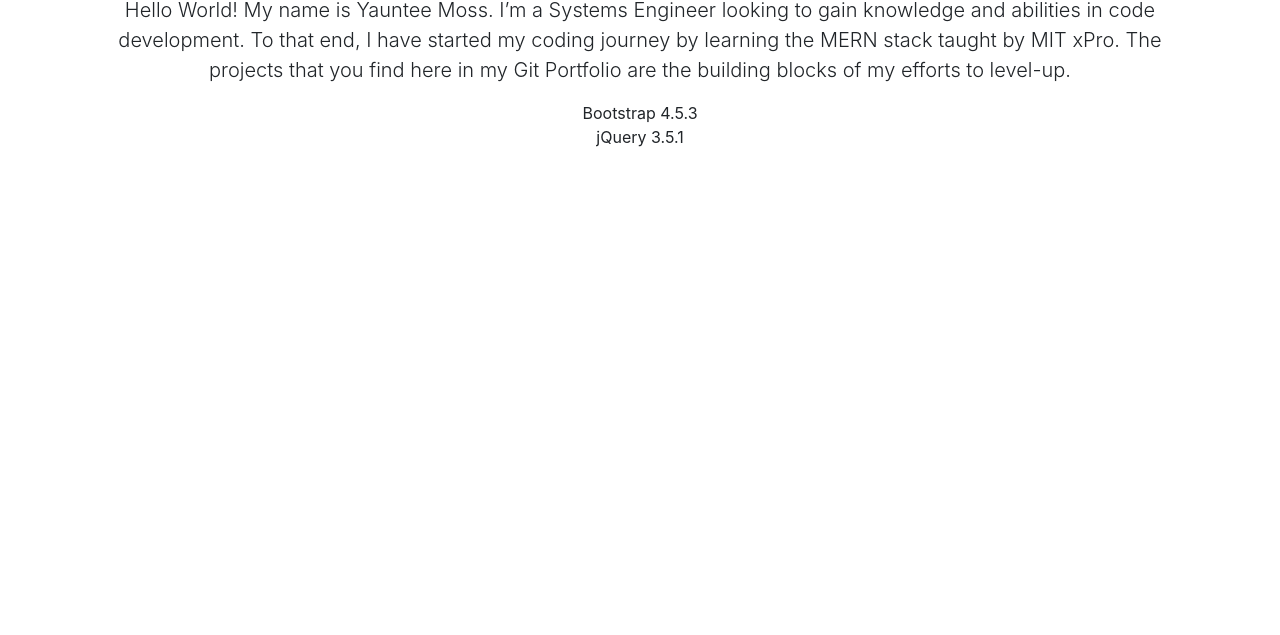
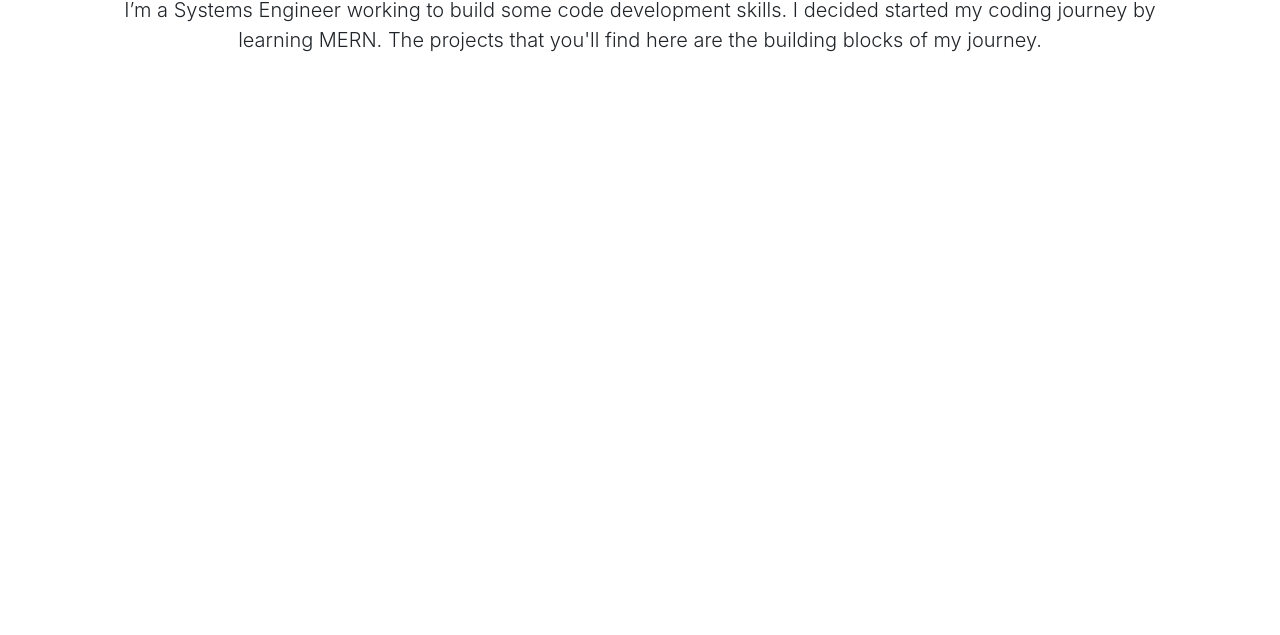
Before and after one commit to yauntee/yauntee.github.io, a website: page index.html in a window 1280 px wide. Shown: the part 165-800 px from the top of the page. Drawn offline with Linux system fonts and the light colour scheme.

Commit message:
Update index.html

```diff
--- a/index.html
+++ b/index.html
@@ -50,11 +50,7 @@
     <div class="row">
       <div class="col-lg-12 text-center">
         <h1 class="mt-5">Bio</h1>
-        <p class="lead">Hello World! My name is Yauntee Moss. I’m a Systems Engineer looking to gain knowledge and abilities in code development. To that end, I have started my coding journey by learning the MERN stack taught by MIT xPro. The projects that you find here in my Git Portfolio are the building blocks of my efforts to level-up. </p>
-        <ul class="list-unstyled">
-          <li>Bootstrap 4.5.3</li>
-          <li>jQuery 3.5.1</li>
-        </ul>
+        <p class="lead">I’m a Systems Engineer working to build some code development skills. I decided started my coding journey by learning MERN. The projects that you'll find here are the building blocks of my journey.</p>
       </div>
     </div>
   </div>
```
